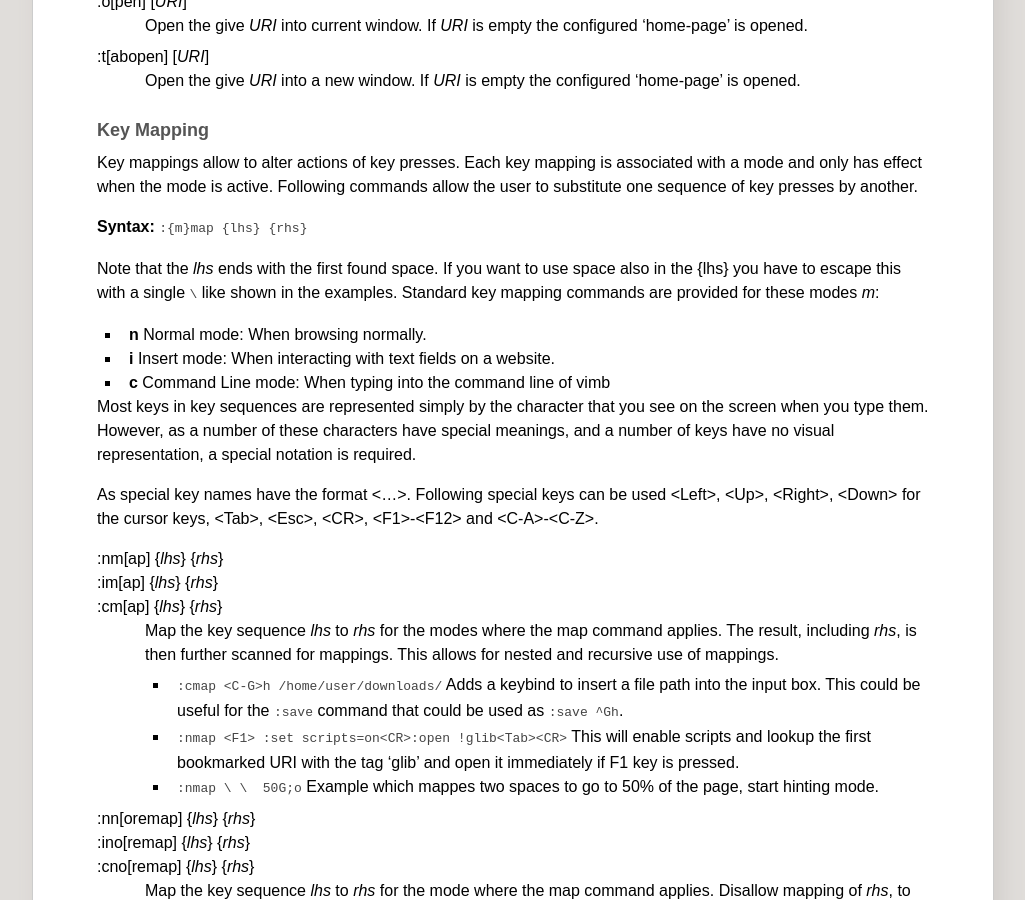
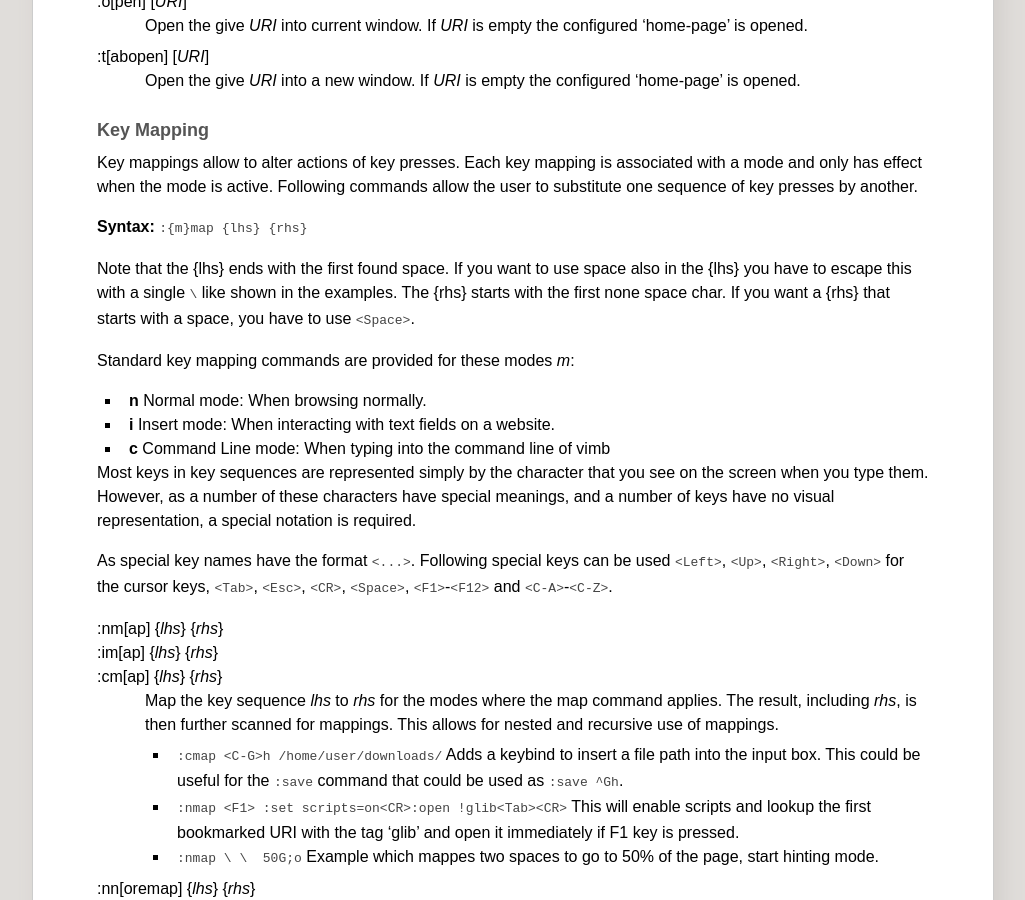
Before and after one commit to fanglingsu/vimb, a Jekyll site: the page built from man.md, in a window 1280 px wide and 900 px high, scrolled down 8651 px. Shown: the whole window, without its empty margins (127-1152 px from the left). Built offline with Jekyll 4.4.1, drawn with Linux system fonts in a browser that asks for light colours.

Commit message:
Updated for new <Space> special key name.

```diff
--- a/man.md
+++ b/man.md
@@ -501,9 +501,13 @@ commands allow the user to substitute one sequence of key presses by another.
 
 **Syntax:** `:{m}map {lhs} {rhs}`
 
-Note that the *lhs* ends with the first found space. If you want to use space
+Note that the {lhs} ends with the first found space. If you want to use space
 also in the {lhs} you have to escape this with a single ``\`` like shown in the
-examples. Standard key mapping commands are provided for these modes *m*:
+examples.
+The {rhs} starts with the first none space char. If you want a {rhs} that starts
+with a space, you have to use `<Space>`.
+
+Standard key mapping commands are provided for these modes *m*:
 
 - **n** Normal mode: When browsing normally.
 - **i** Insert mode: When interacting with text fields on a website.
@@ -514,9 +518,9 @@ on the screen when you type them. However, as a number of these characters have
 special meanings, and a number of keys have no visual representation, a special
 notation is required.
 
-As special key names have the format \<...\>. Following special keys can be
-used \<Left\>, \<Up\>, \<Right\>, \<Down\> for the cursor keys, \<Tab\>,
-\<Esc\>, \<CR\>, \<F1\>-\<F12\> and \<C-A\>-\<C-Z\>.
+As special key names have the format `<...>`. Following special keys can be
+used `<Left>`, `<Up>`, `<Right>`, `<Down>` for the cursor keys, `<Tab>`,
+`<Esc>`, `<CR>`, `<Space>`, `<F1>`-`<F12>` and `<C-A>`-`<C-Z>`.
 
 \:nm[ap] {*lhs*} {*rhs*}
 \:im[ap] {*lhs*} {*rhs*}
```
